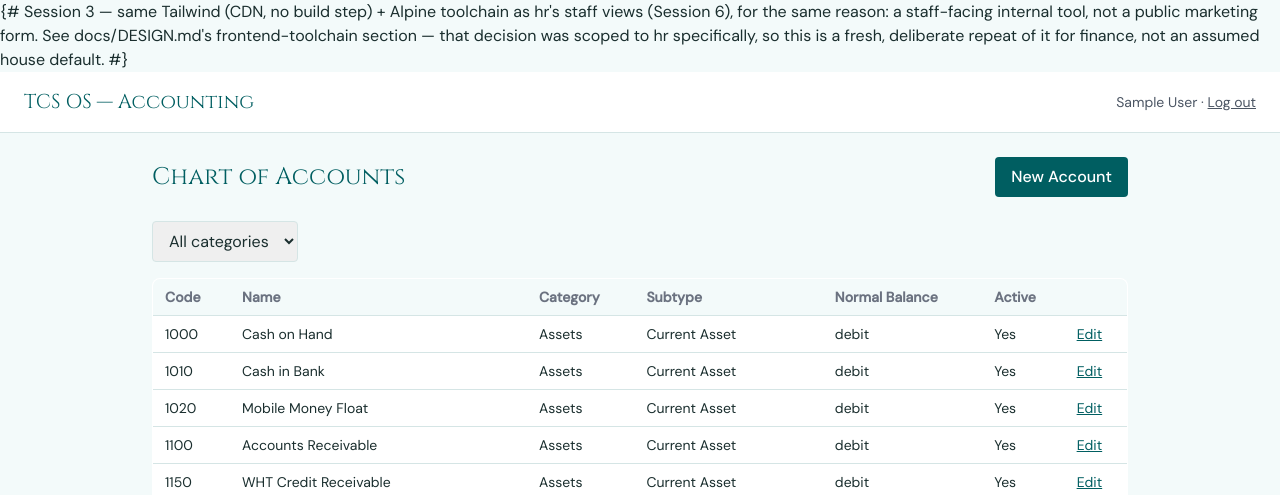
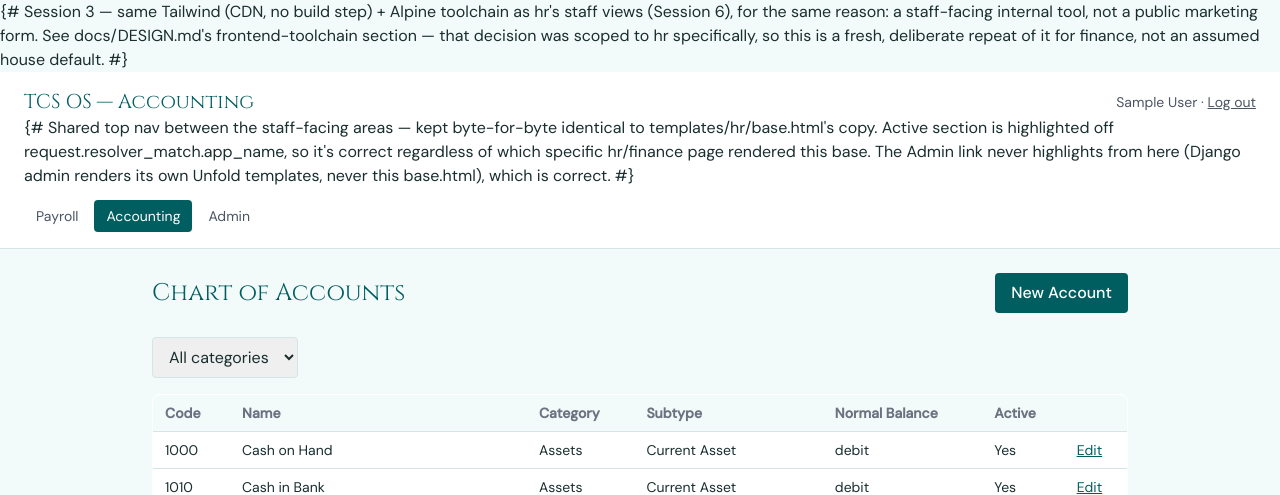
Before and after one commit to wheezy20/tcs-os, a Django app: page /finance/accounts/ in a window 1280 px wide. Shown: the top 495 px of the page. Run offline with Django 5.2, Linux system fonts and the light colour scheme; the visitor is signed in with stand-in values (Sample User, id 1); data comes from the database, SQL or seed files in the repository; some libraries are stand-ins or nearby versions.

Commit message:
Add shared top nav bar to hr/finance base templates
Adds a nav row inside the existing <header> in both
templates/hr/base.html and templates/finance/base.html — three links
(Payroll, Accounting, Admin) between the staff-facing areas, with the
active one highlighted via request.resolver_match.app_name. The Admin
link uses {% url 'admin:index' %} (like the other two use named URL
reversal) rather than a hardcoded "/admin/" path, for consistency and
resilience if that prefix ever moves — a code-reviewer pass flagged the
original hardcoded version. Brand tokens/fonts/Tailwind config
untouched; the nav markup is kept byte-for-byte identical between both
files.

Verified by rendering /hr/payroll-runs/create/ and /finance/accounts/
with a real staff user via Django's test Client, confirming all three
nav links' hrefs and labels appear in each response and that the
active-section highlight lands on the correct link in each direction —
not just eyeballing the HTML.

Co-Authored-By: Claude Sonnet 5 <noreply@anthropic.com>

```diff
--- a/backend/templates/finance/base.html
+++ b/backend/templates/finance/base.html
@@ -36,7 +36,8 @@
 <style>[x-cloak] { display: none !important; }</style>
 </head>
 <body class="font-body bg-brandbg text-[#1A2E2E] min-h-screen">
-<header class="bg-white border-b border-brandborder px-6 py-4 flex items-center justify-between">
+<header class="bg-white border-b border-brandborder px-6 py-4">
+  <div class="flex items-center justify-between">
     <h1 class="font-heading text-xl text-primary">TCS OS — Accounting</h1>
     {% if user.is_authenticated %}
     <div class="text-sm text-gray-600">
@@ -44,6 +45,20 @@
       · <a href="/admin/logout/" class="underline hover:text-primary">Log out</a>
     </div>
     {% endif %}
+  </div>
+  {# Shared top nav between the staff-facing areas — kept byte-for-byte
+     identical to templates/hr/base.html's copy. Active section is
+     highlighted off request.resolver_match.app_name, so it's correct
+     regardless of which specific hr/finance page rendered this base.
+     The Admin link never highlights from here (Django admin renders its
+     own Unfold templates, never this base.html), which is correct. #}
+  <nav class="flex gap-1 mt-3 text-sm">
+    <a href="{% url 'hr:payroll-run-create' %}"
+       class="px-3 py-1.5 rounded {% if request.resolver_match.app_name == 'hr' %}bg-primary text-white{% else %}text-gray-600 hover:text-primary{% endif %}">Payroll</a>
+    <a href="{% url 'finance:account-list' %}"
+       class="px-3 py-1.5 rounded {% if request.resolver_match.app_name == 'finance' %}bg-primary text-white{% else %}text-gray-600 hover:text-primary{% endif %}">Accounting</a>
+    <a href="{% url 'admin:index' %}" class="px-3 py-1.5 rounded text-gray-600 hover:text-primary">Admin</a>
+  </nav>
 </header>
 <main class="max-w-5xl mx-auto p-6">
   {% block content %}{% endblock %}
```
Also changed, not shown: backend/templates/hr/base.html (+16 -1 lines). Lines whose indentation alone changed are shown as unchanged.
